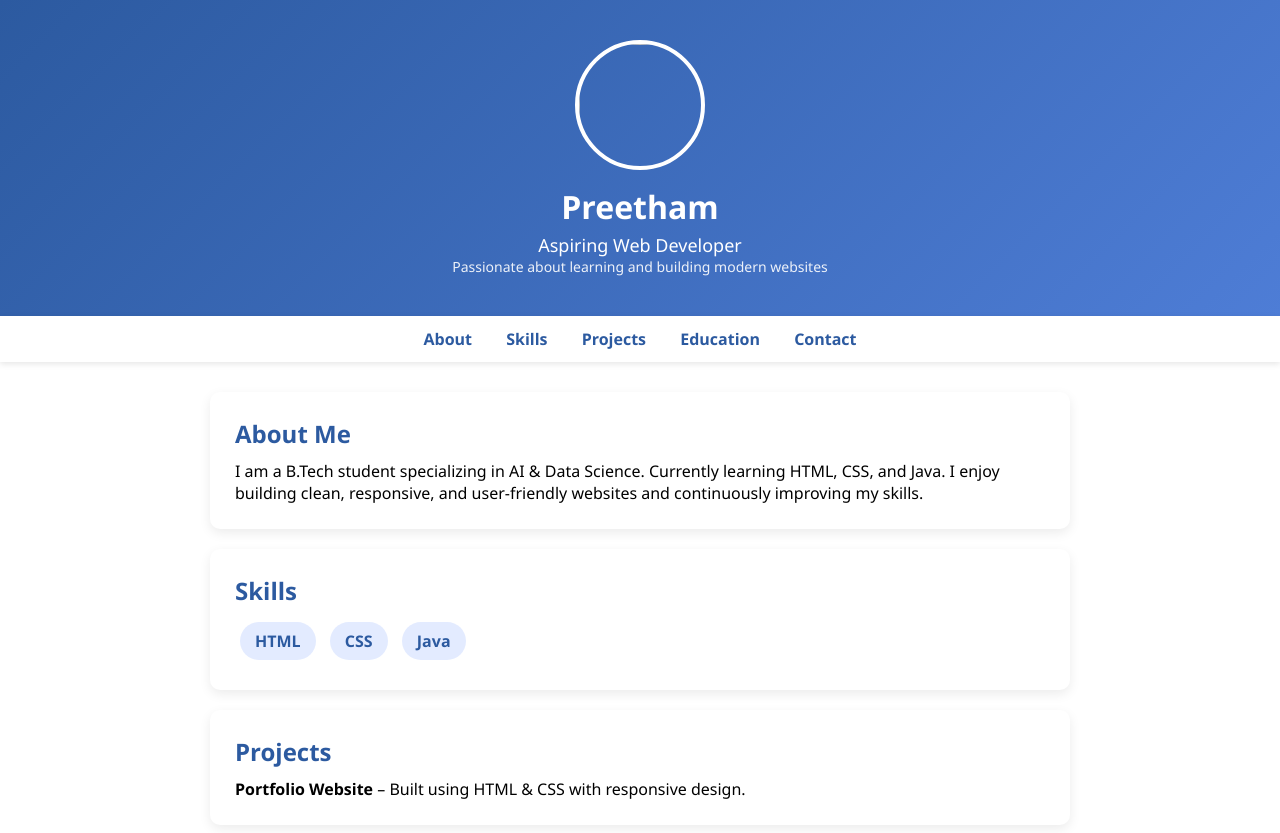
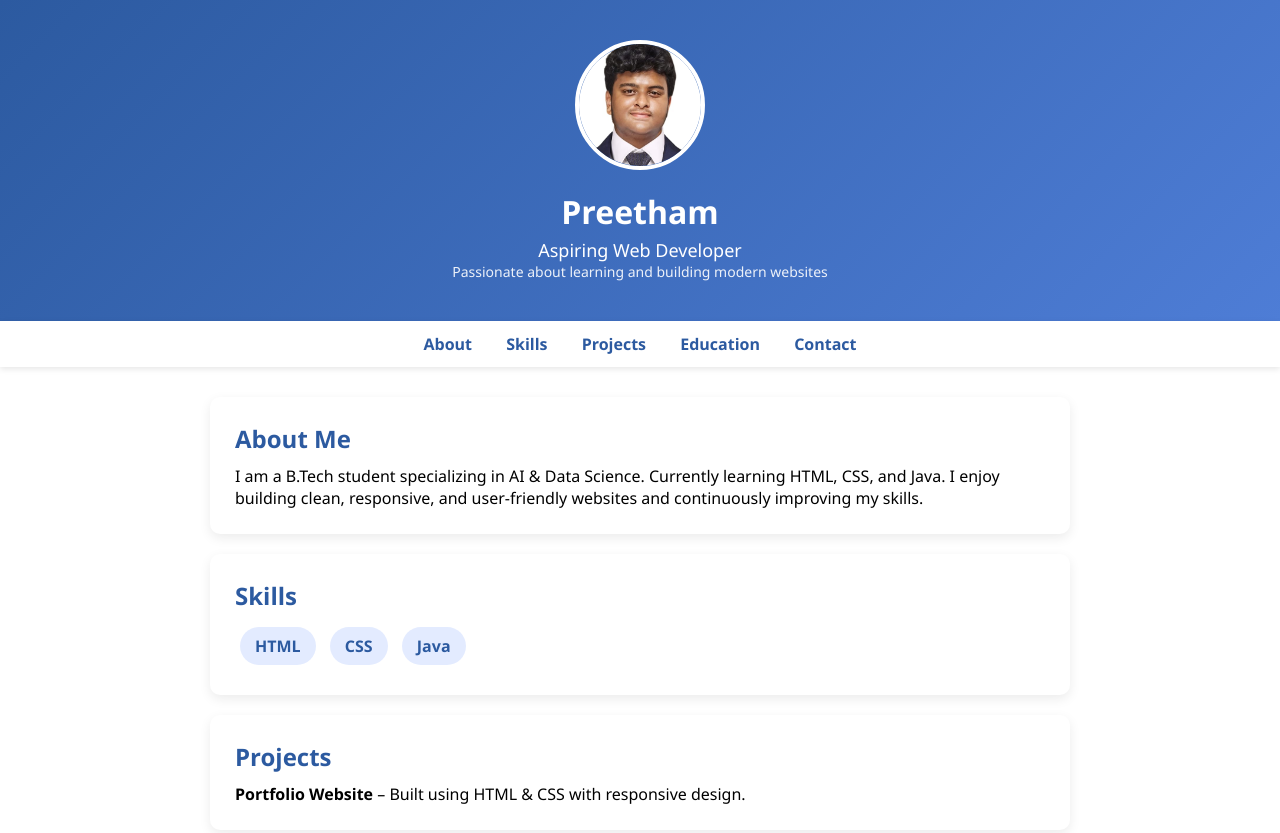
Before and after one commit to preethampapisetty2008-code/portfolio, a plain HTML site: page index.html in a window 1280 px wide. Shown: the top 833 px of the page. Drawn offline with Linux system fonts and the light colour scheme.

Commit message:
Update index.html

```diff
--- a/index.html
+++ b/index.html
@@ -7,7 +7,7 @@
 <body>
 
 <header class="header">
-    <img src="Protfoliolmage.jpeg" class="profile">
+    <img src="ProtfolioImage .jpeg" class="profile">
     <h1>Preetham </h1>
     <p class="role">Aspiring Web Developer</p>
     <p class="tag">Passionate about learning and building modern websites</p>
```
